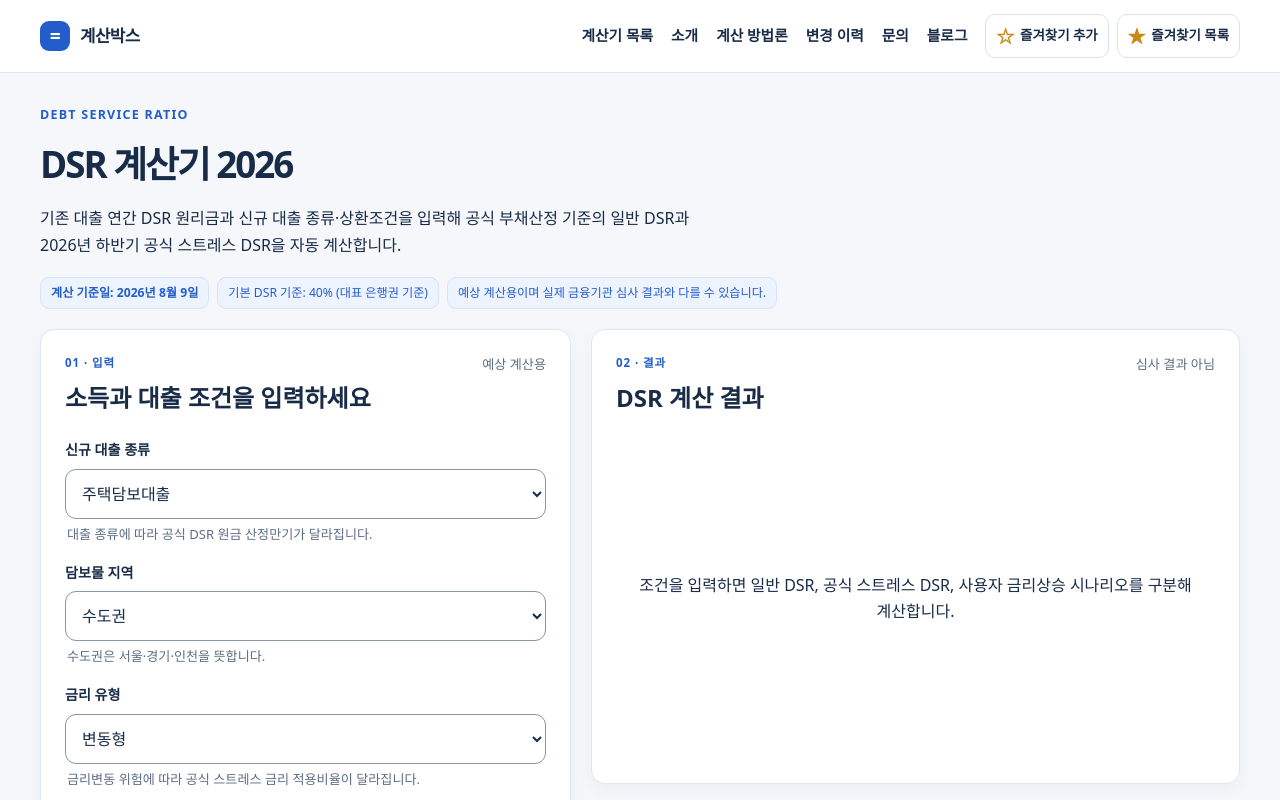
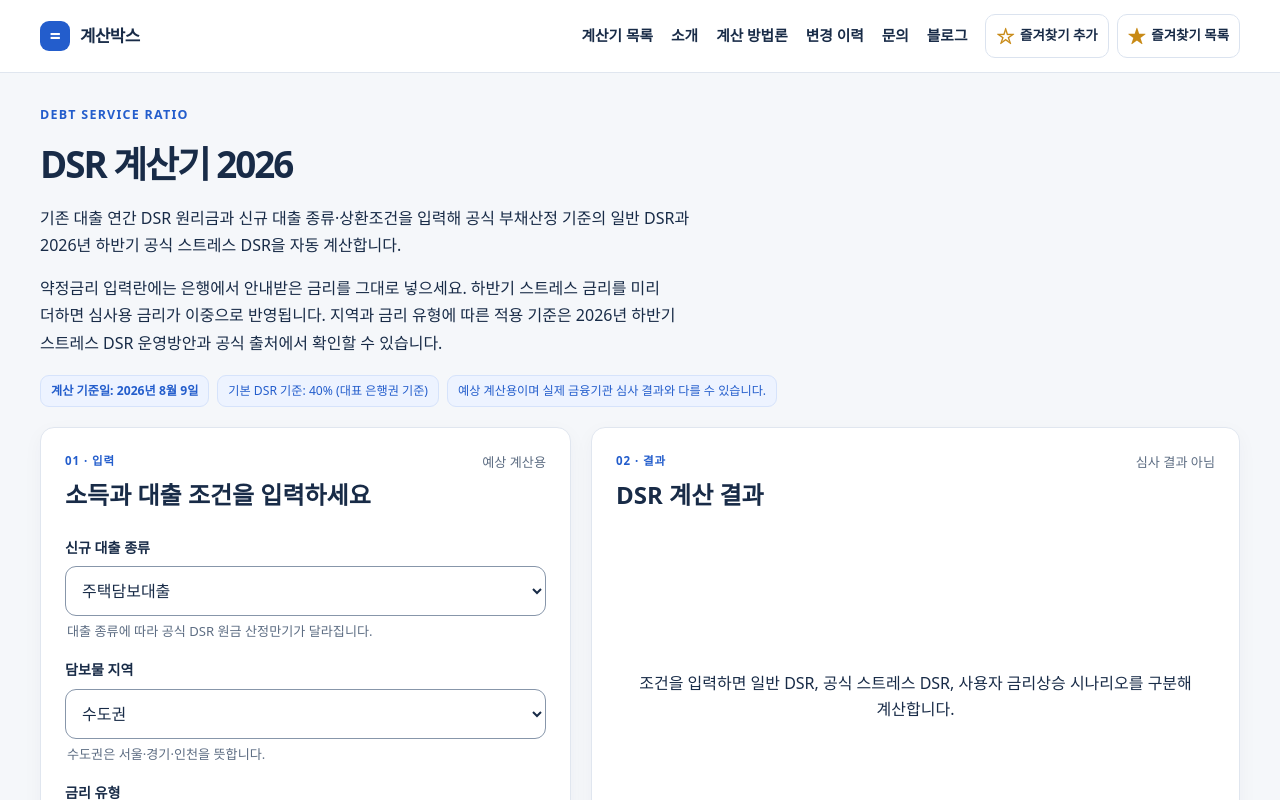
Before and after one commit to JulGi-Park/integrated-calculator, a Next.js app: page /calculators/dsr in a window 1280 px wide. Shown: the top 800 px of the page. Built offline with nearby package versions, Linux system fonts and the light colour scheme.

Commit message:
Clarify DSR rate input and link the policy sources before calculation

```diff
--- a/app/calculators/dsr/page.tsx
+++ b/app/calculators/dsr/page.tsx
@@ -64,6 +64,12 @@ export default function DsrPage() {
           공식 부채산정 기준의 일반 DSR과 2026년 하반기 공식 스트레스
           DSR을 자동 계산합니다.
         </p>
+        <p>
+          약정금리 입력란에는 은행에서 안내받은 금리를 그대로 넣으세요.
+          하반기 스트레스 금리를 미리 더하면 심사용 금리가 이중으로 반영됩니다.
+          지역과 금리 유형에 따른 적용 기준은{" "}
+          <a href="#dsr-sources-heading">2026년 하반기 스트레스 DSR 운영방안과 공식 출처</a>에서 확인할 수 있습니다.
+        </p>
         <div className="seller-margin-meta">
           <span>계산 기준일: {dsrPolicySummary.verifiedAt}</span>
           <span>
```
